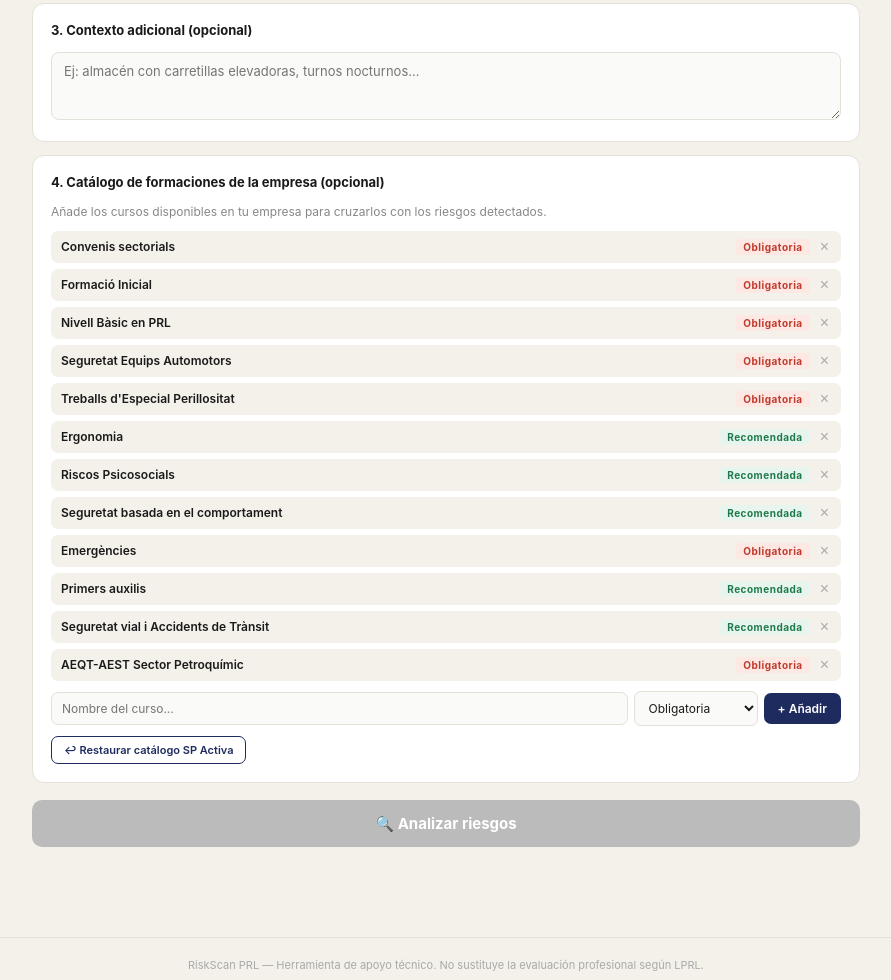
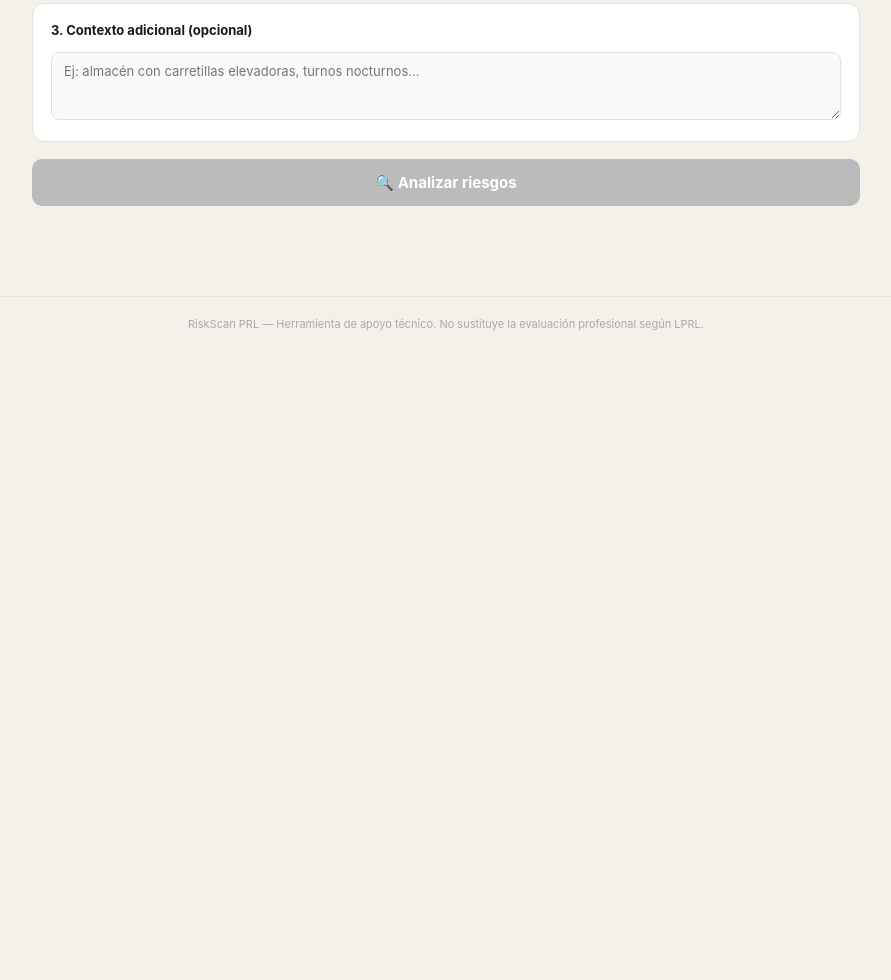
Before and after one commit to RiskScan13/riskscan-prl, a website: page index.html in a window 1280 px wide. Shown: the part 565-1545 px from the top of the page, without its empty margins (194-1085 px from the left). After the commit the page ends 916 px from the top, so only its background shows below. Drawn offline with nearby package versions, Linux system fonts and the light colour scheme.

Commit message:
Cursos SP Activa integrados automáticamente en el análisis

```diff
--- a/index.html
+++ b/index.html
@@ -159,23 +159,7 @@ footer { text-align: center; padding: 20px; color: #aaa; font-size: 11px; border
       <div class="card-title" id="t3">3. Contexto adicional (opcional)</div>
       <textarea id="ctx" placeholder="Ej: almacén con carretillas elevadoras, turnos nocturnos..."></textarea>
     </div>
-    <div class="card">
-      <div class="card-title" id="t4">4. Catálogo de formaciones de la empresa (opcional)</div>
-      <p style="font-size:12px;color:#888;margin-bottom:12px" id="t4sub">Añade los cursos disponibles en tu empresa para cruzarlos con los riesgos detectados.</p>
-      <div class="catalog-list" id="catalogList"></div>
-      <div class="catalog-add">
-        <input type="text" id="catalogInput" placeholder="Nombre del curso..." maxlength="100" onkeydown="if(event.key==='Enter')addCatalogItem()">
-        <select id="catalogType">
-          <option value="obligatoria" id="catOptOb">Obligatoria</option>
-          <option value="recomendada" id="catOptRe">Recomendada</option>
-        </select>
-        <button class="catalog-add-btn" onclick="addCatalogItem()" id="catalogAddBtn">+ Añadir</button>
-      </div>
-      <div style="margin-top:10px;display:flex;gap:7px;flex-wrap:wrap">
-        <button style="background:none;border:1.5px solid #1e2b5e;border-radius:7px;padding:6px 12px;font-size:11px;font-weight:600;cursor:pointer;font-family:inherit;color:#1e2b5e" onclick="importSpactiva()">↩ Restaurar catálogo SP Activa</button>
-      </div>
-    </div>
-    <div class="err" id="errBox"></div>
+<div class="err" id="errBox"></div>
     <button id="analyzeBtn" onclick="analyze()">🔍 <span id="abtn">Analizar riesgos</span></button>
   </div>
   <div id="loader">
@@ -205,22 +189,7 @@ footer { text-align: center; padding: 20px; color: #aaa; font-size: 11px; border
 </footer>
 <script>
 var lang = 'es', sector = null, files = [], result = null;
-var SPACTIVA_CATALOG = [
-  { nombre: 'Convenis sectorials', tipo: 'obligatoria' },
-  { nombre: 'Formació Inicial', tipo: 'obligatoria' },
-  { nombre: 'Nivell Bàsic en PRL', tipo: 'obligatoria' },
-  { nombre: 'Seguretat Equips Automotors', tipo: 'obligatoria' },
-  { nombre: 'Treballs d\'Especial Perillositat', tipo: 'obligatoria' },
-  { nombre: 'Ergonomia', tipo: 'recomendada' },
-  { nombre: 'Riscos Psicosocials', tipo: 'recomendada' },
-  { nombre: 'Seguretat basada en el comportament', tipo: 'recomendada' },
-  { nombre: 'Emergències', tipo: 'obligatoria' },
-  { nombre: 'Primers auxilis', tipo: 'recomendada' },
-  { nombre: 'Seguretat vial i Accidents de Trànsit', tipo: 'recomendada' },
-  { nombre: 'AEQT-AEST Sector Petroquímic', tipo: 'obligatoria' }
-];
-var companyCatalog = JSON.parse(localStorage.getItem('riskscan_catalog') || 'null');
-if (companyCatalog === null) { companyCatalog = SPACTIVA_CATALOG.slice(); localStorage.setItem('riskscan_catalog', JSON.stringify(companyCatalog)); }
+var SPACTIVA_CATALOG_TEXT = 'Convenis sectorials (obligatoria), Formació Inicial (obligatoria), Nivell Bàsic en PRL (obligatoria), Seguretat Equips Automotors (obligatoria), Treballs d\'Especial Perillositat (obligatoria), Ergonomia (recomendada), Riscos Psicosocials (recomendada), Seguretat basada en el comportament (recomendada), Emergències (obligatoria), Primers auxilis (recomendada), Seguretat vial i Accidents de Trànsit (recomendada), AEQT-AEST Sector Petroquímic (obligatoria)';
 var TX = {
   es: {
     h1: 'Detecta riesgos laborales desde tus <span>fotos y vídeos</span>',
@@ -239,11 +208,6 @@ var TX = {
     sRisk: 'Riesgos', sOb: 'Oblig.', sRe: 'Recom.', sSav: 'Ahorro/año',
     sev: { alta: 'ALTA', media: 'MEDIA', baja: 'BAJA' },
     ctx: 'Ej: almacén con carretillas elevadoras, turnos nocturnos...',
-    t4: '4. Catálogo de formaciones de la empresa (opcional)',
-    t4sub: 'Añade los cursos disponibles en tu empresa para cruzarlos con los riesgos detectados.',
-    catOptOb: 'Obligatoria', catOptRe: 'Recomendada', catalogAddBtn: '+ Añadir',
-    catalogInput: 'Nombre del curso...',
-    catalogEmpty: 'Sin cursos añadidos.',
     coverCovered: '✅ Cubierto por formación de empresa',
     coverPartial: '⚠️ Cobertura parcial',
     coverGap: '❌ Sin formación en empresa',
@@ -268,11 +232,6 @@ var TX = {
     sRisk: 'Riscos', sOb: 'Oblig.', sRe: 'Recom.', sSav: 'Estalvi/any',
     sev: { alta: 'ALTA', media: 'MITJA', baja: 'BAIXA' },
     ctx: 'Ex: magatzem amb carretons elevadors, torns nocturns...',
-    t4: "4. Catàleg de formacions de l'empresa (opcional)",
-    t4sub: "Afegeix els cursos disponibles a la teva empresa per creuar-los amb els riscos detectats.",
-    catOptOb: 'Obligatòria', catOptRe: 'Recomanada', catalogAddBtn: '+ Afegir',
-    catalogInput: 'Nom del curs...',
-    catalogEmpty: 'Sense cursos afegits.',
     coverCovered: '✅ Cobert per formació de empresa',
     coverPartial: '⚠️ Cobertura parcial',
     coverGap: '❌ Sense formació a empresa',
@@ -311,13 +270,7 @@ function setLang(l) {
   document.getElementById('tPdf').textContent = t.tPdf;
   document.getElementById('tNew').textContent = t.tNew;
   document.getElementById('ctx').placeholder = t.ctx;
-  document.getElementById('t4').textContent = t.t4;
-  document.getElementById('t4sub').textContent = t.t4sub;
-  document.getElementById('catOptOb').textContent = t.catOptOb;
-  document.getElementById('catOptRe').textContent = t.catOptRe;
-  document.getElementById('catalogAddBtn').textContent = t.catalogAddBtn;
-  document.getElementById('catalogInput').placeholder = t.catalogInput;
-  document.getElementById('footerTxt').textContent = t.footer;
+document.getElementById('footerTxt').textContent = t.footer;
   buildSectors();
   if (result) renderResults(result);
 }
@@ -579,51 +532,6 @@ function setProgress(pct, label) {
 }
 </script>
 <script>
-function saveCatalog() {
-  localStorage.setItem('riskscan_catalog', JSON.stringify(companyCatalog));
-}
-
-function renderCatalog() {
-  var t = TX[lang];
-  var el = document.getElementById('catalogList');
-  el.innerHTML = '';
-  if (!companyCatalog.length) {
-    el.innerHTML = '<span class="catalog-empty">' + t.catalogEmpty + '</span>';
-    return;
-  }
-  companyCatalog.forEach(function(item, i) {
-    var d = document.createElement('div');
-    d.className = 'catalog-item';
-    var typeLabel = item.tipo === 'obligatoria' ? t.catOptOb : t.catOptRe;
-    d.innerHTML = '<span class="catalog-item-name">' + item.nombre + '</span>' +
-      '<span class="catalog-item-type ' + (item.tipo === 'obligatoria' ? 'ob' : 're') + '">' + typeLabel + '</span>' +
-      '<button class="catalog-item-rm" onclick="removeCatalogItem(' + i + ')" title="Eliminar">×</button>';
-    el.appendChild(d);
-  });
-}
-
-function addCatalogItem() {
-  var input = document.getElementById('catalogInput');
-  var nombre = input.value.trim();
-  if (!nombre) { input.focus(); return; }
-  var tipo = document.getElementById('catalogType').value;
-  companyCatalog.push({ nombre: nombre, tipo: tipo });
-  saveCatalog();
-  input.value = '';
-  renderCatalog();
-}
-
-function importSpactiva() {
-  companyCatalog = SPACTIVA_CATALOG.slice();
-  saveCatalog();
-  renderCatalog();
-}
-
-function removeCatalogItem(i) {
-  companyCatalog.splice(i, 1);
-  saveCatalog();
-  renderCatalog();
-}
 
 async function analyze() {
   var t = TX[lang];
@@ -673,15 +581,12 @@ async function analyze() {
   var ctx = document.getElementById('ctx').value.trim();
   var respLang = lang === 'ca' ? 'catalán' : 'castellano';
 
-  var catalogText = '';
-  if (companyCatalog.length) {
-    catalogText = ' CATÁLOGO DE FORMACIONES DE LA EMPRESA: ' + companyCatalog.map(function(c) { return '"' + c.nombre + '" (' + c.tipo + ')'; }).join(', ') + '. Para cada riesgo, rellena el campo coberturaEmpresa: busca qué formación del catálogo cubre mejor ese riesgo y pon "cubierto" si hay cobertura completa, "parcial" si cubre parte, "ninguna" si no hay ninguna. Pon el nombre exacto del curso en el campo "formacion" (o null si ninguna). En "gap" describe qué falta si es parcial o ninguna.';
-  }
+  var catalogText = ' CATÁLOGO DE FORMACIONES DE SP ACTIVA: ' + SPACTIVA_CATALOG_TEXT + '. Para cada riesgo detectado, rellena el campo coberturaEmpresa: busca qué formación del catálogo cubre mejor ese riesgo y pon "cubierto" si hay cobertura completa, "parcial" si cubre parte, "ninguna" si no hay ninguna formación adecuada. Pon el nombre exacto del curso en el campo "formacion" (o null si ninguna). En "gap" describe brevemente qué falta si es parcial o ninguna.';
 
   var payload = {
     model: 'claude-sonnet-4-20250514',
     max_tokens: 4000,
-    system: 'Eres un experto en Prevención de Riesgos Laborales (PRL) en España con profundo conocimiento de la LPRL (Ley 31/1995), sus reglamentos de desarrollo y los criterios del INSST. Respondes siempre en ' + respLang + '. Analiza todas las imágenes y responde ÚNICAMENTE con un JSON válido, sin texto adicional, sin bloques de código: {"sector":"","resumen":"","riesgos":[{"nombre":"","descripcion":"","severidad":"alta|media|baja","formaciones":[{"nombre":"","tipo":"obligatoria|recomendada","justificacion":"","normativa":[]}],"coberturaEmpresa":{"estado":"cubierto|parcial|ninguna|sin-catalogo","formacion":"nombre del curso o null","gap":""}}],"saludMejoras":[],"ahorroEconomico":[],"ahorroEstimado":""}. Detecta TODOS los riesgos visibles. Cita normativa española real.' + catalogText,
+    system: 'Eres un experto en Prevención de Riesgos Laborales (PRL) en España con profundo conocimiento de la LPRL (Ley 31/1995), sus reglamentos de desarrollo y los criterios del INSST. Respondes siempre en ' + respLang + '. Analiza todas las imágenes y responde ÚNICAMENTE con un JSON válido, sin texto adicional, sin bloques de código: {"sector":"","resumen":"","riesgos":[{"nombre":"","descripcion":"","severidad":"alta|media|baja","formaciones":[{"nombre":"","tipo":"obligatoria|recomendada","justificacion":"","normativa":[]}],"coberturaEmpresa":{"estado":"cubierto|parcial|ninguna","formacion":"nombre del curso o null","gap":""}}],"saludMejoras":[],"ahorroEconomico":[],"ahorroEstimado":""}. Detecta TODOS los riesgos visibles. Cita normativa española real.' + catalogText,
     messages: [{ role: 'user', content: [{ type: 'text', text: 'Sector: ' + sectorLabel + (ctx ? '. Contexto: ' + ctx : '') + '.' }].concat(imageContents) }]
   };
 
@@ -736,7 +641,7 @@ function buildRiskCard(risk, t) {
     body.innerHTML += '<div class="form-item' + (ob ? '' : ' rec') + '"><div class="ftag ' + (ob ? 'ob' : 're') + '">' + (ob ? t.OB : t.RE) + '</div><div class="fname">' + f.nombre + '</div><div class="fjust">' + f.justificacion + '</div><div class="fnorm"><span>' + t.norm + '</span>' + (f.normativa || []).map(function(n) { return '<span class="chip">' + n + '</span>'; }).join('') + '</div></div>';
   });
   // Company coverage block
-  if (companyCatalog.length && risk.coberturaEmpresa) {
+  if (risk.coberturaEmpresa) {
     var cov = risk.coberturaEmpresa;
     var covDiv = document.createElement('div');
     covDiv.className = 'company-coverage';
@@ -813,7 +718,6 @@ function resetApp() {
 }
 
 buildSectors();
-renderCatalog();
 </script>
 </body>
 </html>
```
